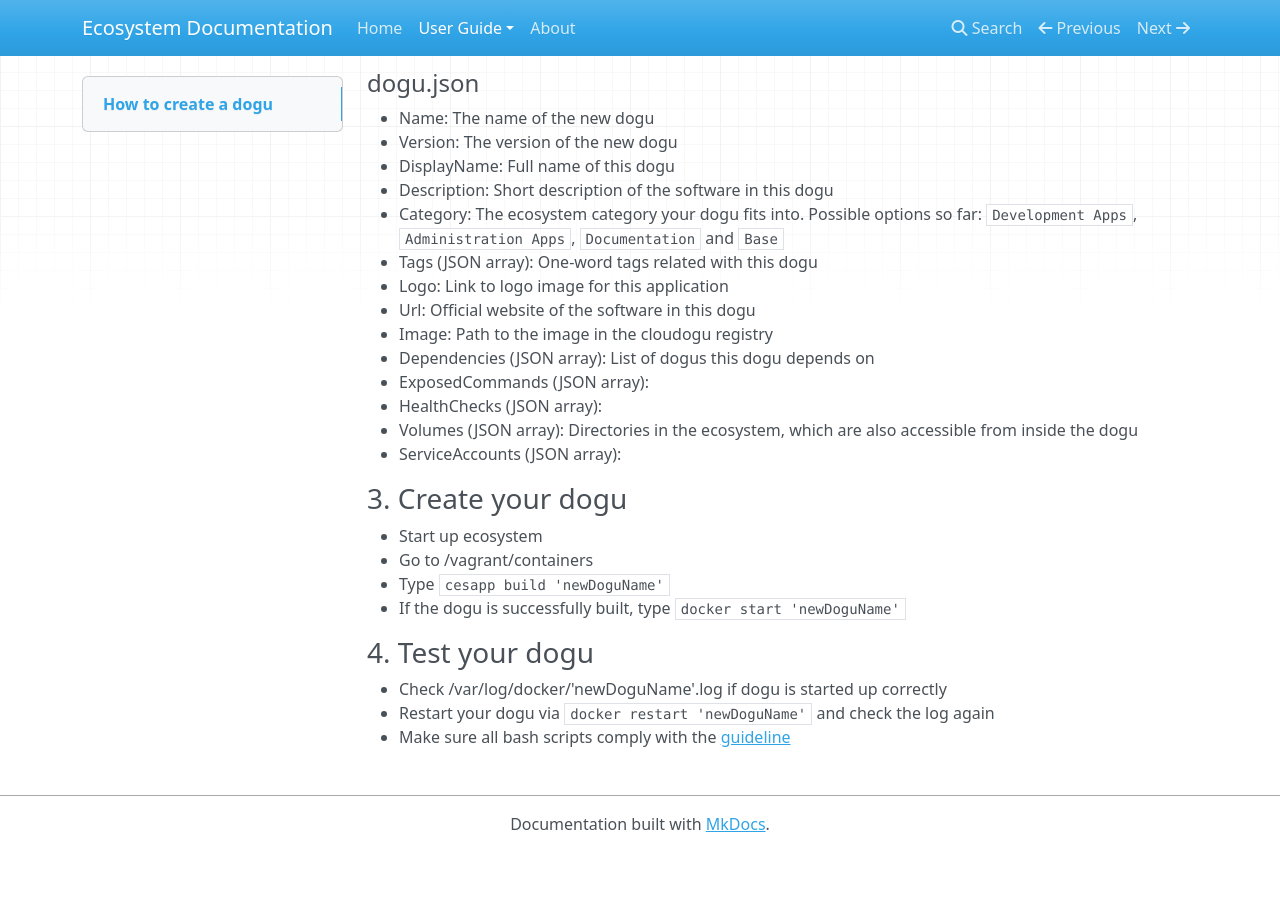
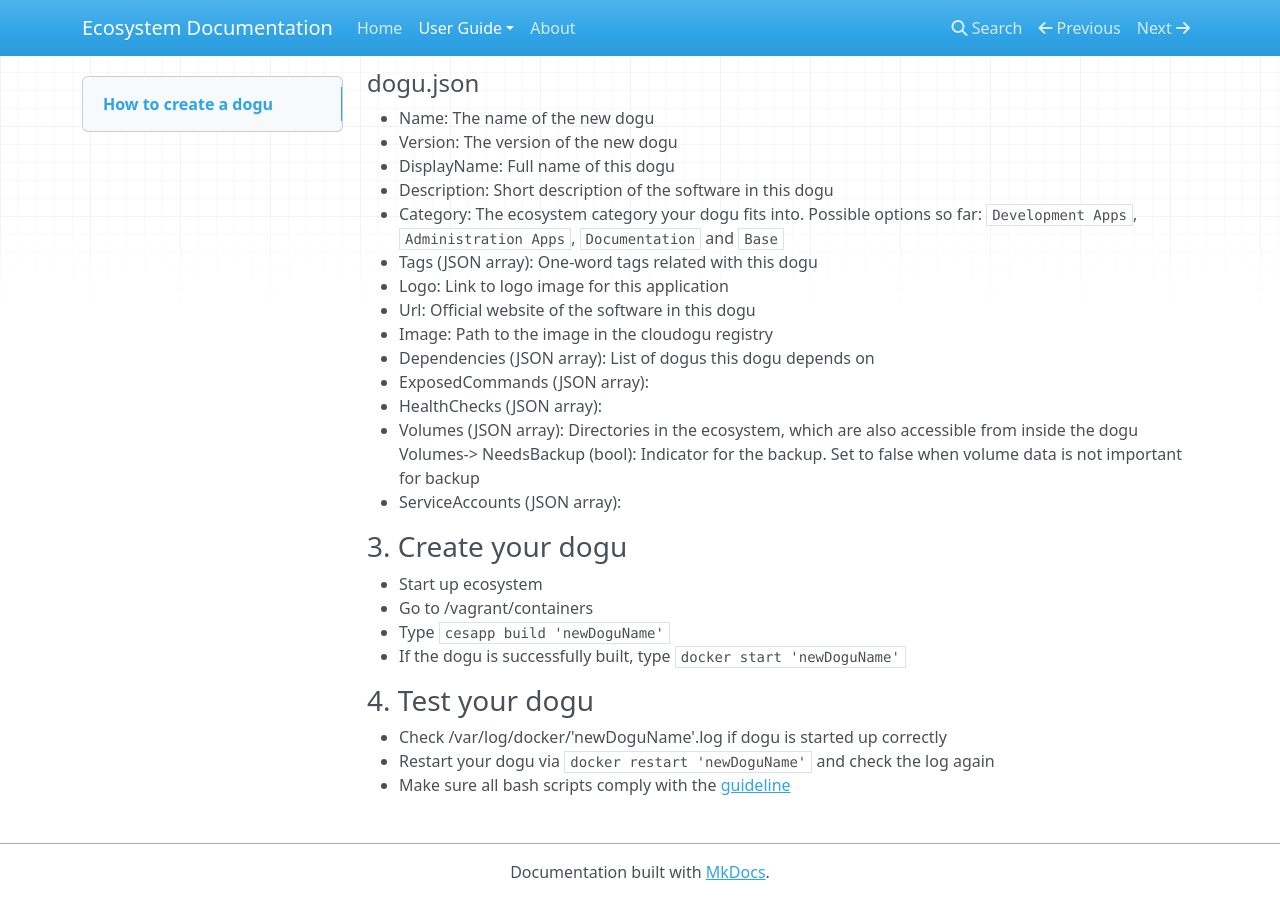
Before and after one commit to cloudogu/ecosystem, an MkDocs documentation site: the page built from docs/docs/user-guide/dogu-creation.md, in a window 1280 px wide and 900 px high, scrolled down 698 px. Built offline with MkDocs 1.6.1, drawn with Linux system fonts in a browser that asks for light colours; nearby versions of some CDN libraries; old or Windows-style settings are respelled for this version of MkDocs; before the commit the page ends 1550 px from its top, so only the background shows below that.

Commit message:
Update dogu-creation.md

```diff
--- a/docs/docs/user-guide/dogu-creation.md
+++ b/docs/docs/user-guide/dogu-creation.md
@@ -37,6 +37,7 @@ For additional resources of the new dogu, a `resources` folder can be created.
  * ExposedCommands (JSON array):
  * HealthChecks (JSON array):
  * Volumes (JSON array): Directories in the ecosystem, which are also accessible from inside the dogu
+ Volumes-> NeedsBackup (bool): Indicator for the backup. Set to false when volume data is not important for backup
  * ServiceAccounts (JSON array):
 
 ### 3. Create your dogu
```
